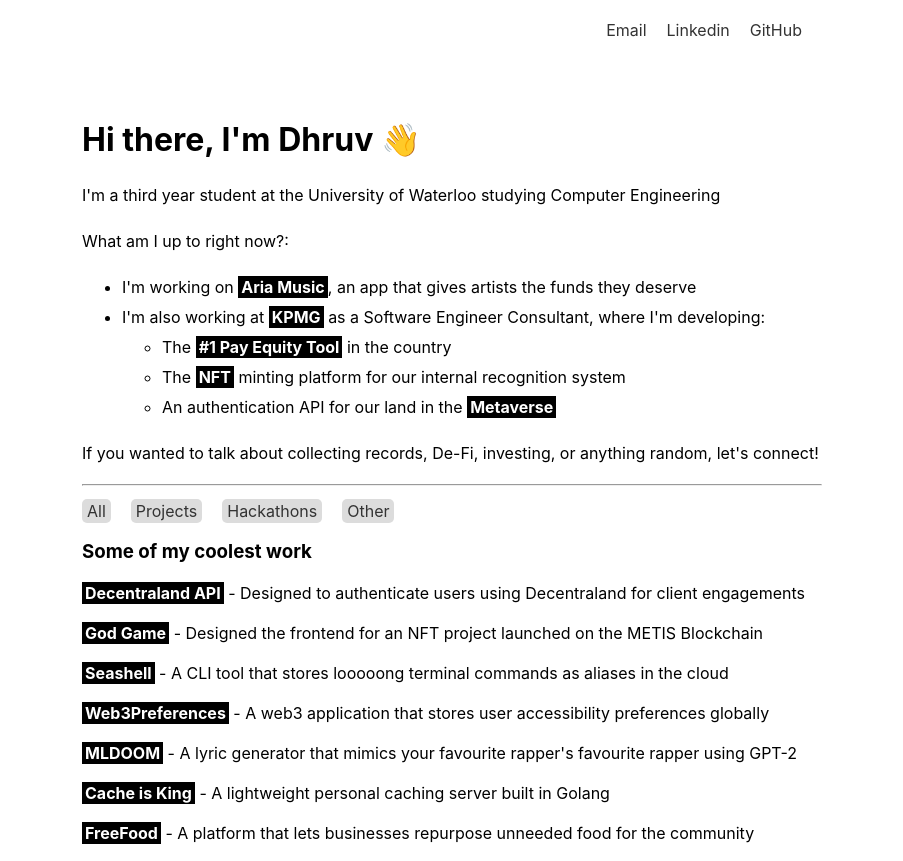
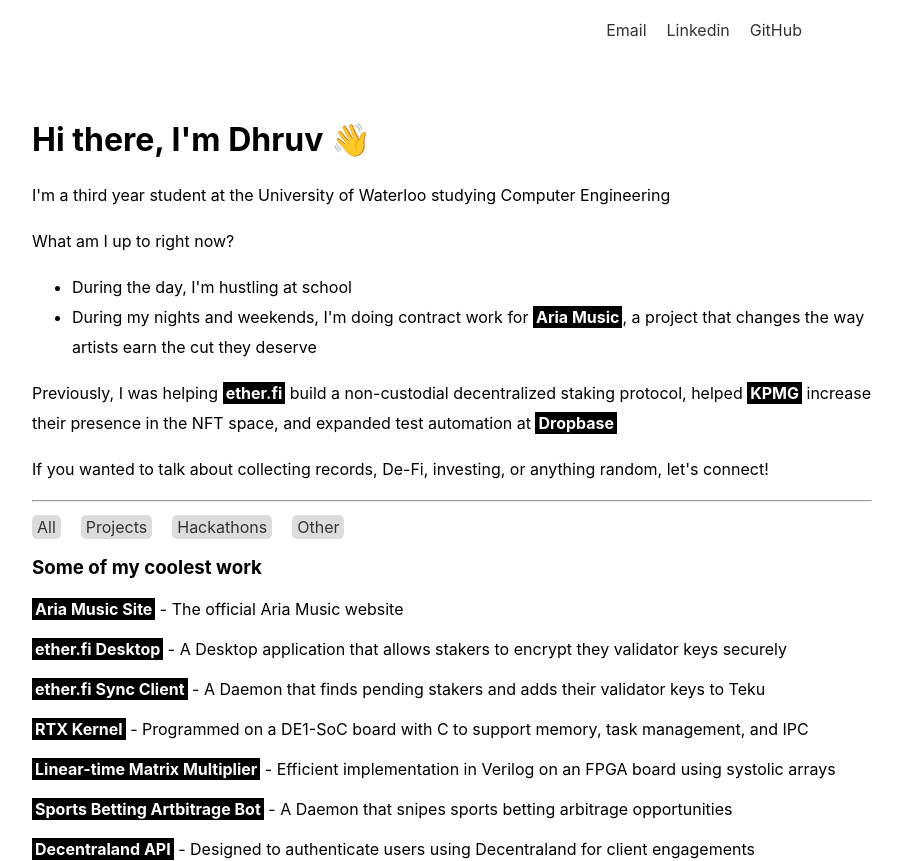
Before and after one commit to dbvora03/portfolio, a Next.js app: page / in a window 1280 px wide. Shown: the top 861 px of the page, without its empty margins (188-1091 px from the left). Built offline with nearby package versions, Linux system fonts and the light colour scheme.

Commit message:
new changes

```diff
--- a/components/data.js
+++ b/components/data.js
@@ -1,4 +1,39 @@
 export const listOfEverything = [
+  {
+    name: "Aria Music Site",
+    description: "The official Aria Music website",
+    link: "https://www.ariamusic.co/",
+    type: "Other"
+  },
+  {
+    name: "ether.fi Desktop",
+    description: "A Desktop application that allows stakers to encrypt they validator keys securely",
+    link: "https://github.com/GadzeFinance/etherfi-desktop",
+    type: "Other"
+  },
+  {
+    name: "ether.fi Sync Client",
+    description: "A Daemon that finds pending stakers and adds their validator keys to Teku",
+    technologies: [],
+    link: "https://github.com/GadzeFinance/etherfi-sync-clientv2",
+    type: "Other"
+  },
+  {
+    name: "RTX Kernel",
+    description: "Programmed on a DE1-SoC board with C to support memory, task management, and IPC",
+    link: "",
+    type: "Other"
+  },
+  {
+    name: "Linear-time Matrix Multiplier",
+    description: "Efficient implementation in Verilog on an FPGA board using systolic arrays"
+  },
+  {
+    name: "Sports Betting Artbitrage Bot",
+    description: "A Daemon that snipes sports betting arbitrage opportunities",
+    link: "",
+    type: "Project"
+  },
   {
     name: "Decentraland API",
     description: "Designed to authenticate users using Decentraland for client engagements",
@@ -76,82 +111,3 @@
     type: "Other"
   }
 ]
-
-
-export const listOfProjects = [
-  {
-    name: "Seashell",
-    description: "A CLI tool that stores looooong terminal commands as aliases in the cloud",
-    technologies: [],
-    link: "https://github.com/dbvora03/sea-shell"
-  },
-  {
-    name: "Cache is King",
-    description: "A lightweight personal caching server built in Golang",
-    technologies: [],
-    link: "https://github.com/dbvora03/cache-is-king"
-  },
-  {
-    name: "MLDOOM",
-    description: "A lyric generator that mimics your favourite rapper's favourite rapper using GPT-2",
-    technologies: [],
-    link: "https://github.com/dbvora03/MLDOOM"
-  },
-  {
-    name: "FreeFood",
-    description: "A platform that lets businesses repurpose unneeded food for the community",
-    technologies: [],
-    link: "https://github.com/dbvora03/freefood"
-  },
-  {
-    name: "Roycheese bot",
-    description: "A personal discord bot built for roycheese",
-    technologies: [],
-    link: "https://github.com/dbvora03/roycheese-bot-2.0"
-  },
-  {
-    name: "Photo Portfolio",
-    description: "My (old) personal photography portfolio built on the Django framework",
-    technologies: [],
-    link: "https://github.com/dbvora03/pixport"
-  }
-]
-
-export const listOfHackathons = [
-  {
-    name: "Web3Preferences",
-    description: "A web3 application that stores user accessibility preferences globally",
-    technologies: [],
-    link: "https://github.com/web3con22-team/Blocknauts-dapp"
-  },
-  {
-    name: "ETHGlobal",
-    description: "Crypto Trading Social Media Platform at Hack Money 2022",
-    technologies: [],
-    link: "https://github.com/web3con22-team/Blocknauts-dapp"
-  },
-  {
-    name: "Iris",
-    description: "A data driven marketing recommendation engine built using K-means-Clustering",
-    technologies: [],
-    link: "https://github.com/dbvora03/Iris"
-  }
-]
-
-export const listOfOther = [
-  {
-    name: "Rush49",
-    description: "Developed a proof of attendance NFT system for their events",
-    technologies: [],
-  },
-  {
-    name: "Freeform",
-    description: "A resource that helps survivors build financial security needed to support themselves",
-    technologies: [],
-  },
-  {
-    name: "God Game",
-    description: "Designed the frontend for an NFT project launched on the METIS Blockchain",
-    technologies: [],
-  }
-]
--- a/pages/index.js
+++ b/pages/index.js
@@ -34,18 +34,12 @@
       <h1>Hi there, I{"'"}m Dhruv 👋 </h1>
       <p className={styles.paragraph} >I{"'"}m a third year student at the University of Waterloo studying Computer Engineering</p>
 
-      <p className={styles.paragraph}> What am I up to right now?:</p>
+      <p className={styles.paragraph}> What am I up to right now?</p>
       <ul>
-        <li className={styles.paragraph}>I{"'"}m working on <strong className={styles.strong}>Aria Music</strong>, an app that gives artists the funds they deserve</li>
-        <li className={styles.paragraph}>I{"'"}m also working at <strong className={styles.strong}>KPMG</strong> as a Software Engineer Consultant, where I{"'"}m developing:</li>
-        <ul>
-          <li className={styles.paragraph}>The <strong className={styles.strong}>#1 Pay Equity Tool</strong> in the country</li>
-          <li className={styles.paragraph}>The <strong className={styles.strong}>NFT</strong> minting platform for our internal recognition system</li>
-          <li className={styles.paragraph}>An authentication API for our land in the <strong className={styles.strong}>Metaverse</strong></li>
-        </ul>
-        {/*<li className={styles.paragraph}>Recently, I{"'"}ve also joined <strong className={styles.strong}>Aria</strong> as a lead dev, where we're making a decentralized record label </li>*/}
-
+        <li className={styles.paragraph}>During the day, I{"'"}m hustling at school </li>
+        <li className={styles.paragraph}>During my nights and weekends, I{"'"}m doing contract work for <strong className={styles.strong}>Aria Music</strong>, a project that changes the way artists earn the cut they deserve</li>
       </ul>
+      <p className={styles.paragraph}>Previously, I was helping <strong className={styles.strong}>ether.fi</strong> build a non-custodial decentralized staking protocol, helped <strong className={styles.strong}>KPMG</strong> increase their presence in the NFT space, and expanded test automation at <strong className={styles.strong}>Dropbase</strong></p>
       <p className={styles.paragraph}>If you wanted to talk about collecting records, De-Fi, investing, or anything random, let's connect! </p>
       <hr></hr>
       <div className={styles.header}>
--- a/styles/Layout.module.css
+++ b/styles/Layout.module.css
@@ -1,5 +1,5 @@
 .container {
   margin: 60px auto;
-  max-width: 800px;
+  max-width: 900px;
   padding: 0 30px;
 }
```
Also changed, not shown: 1 other file (tests, documents, lock files or other folders).
